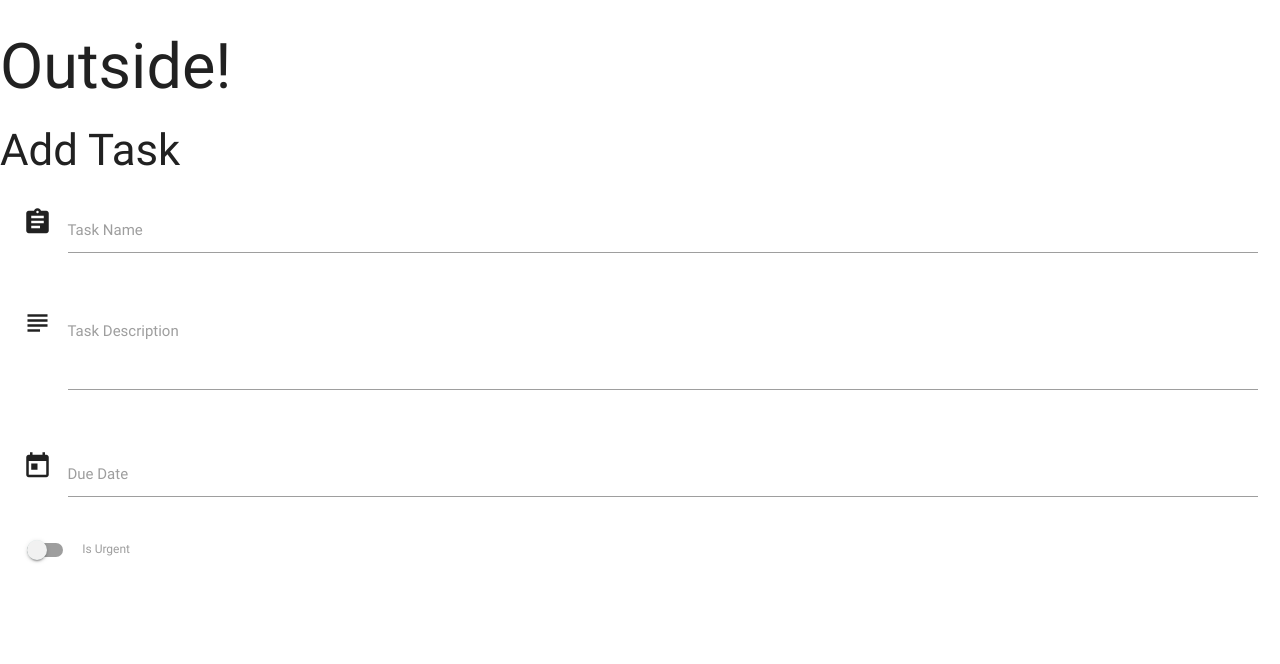
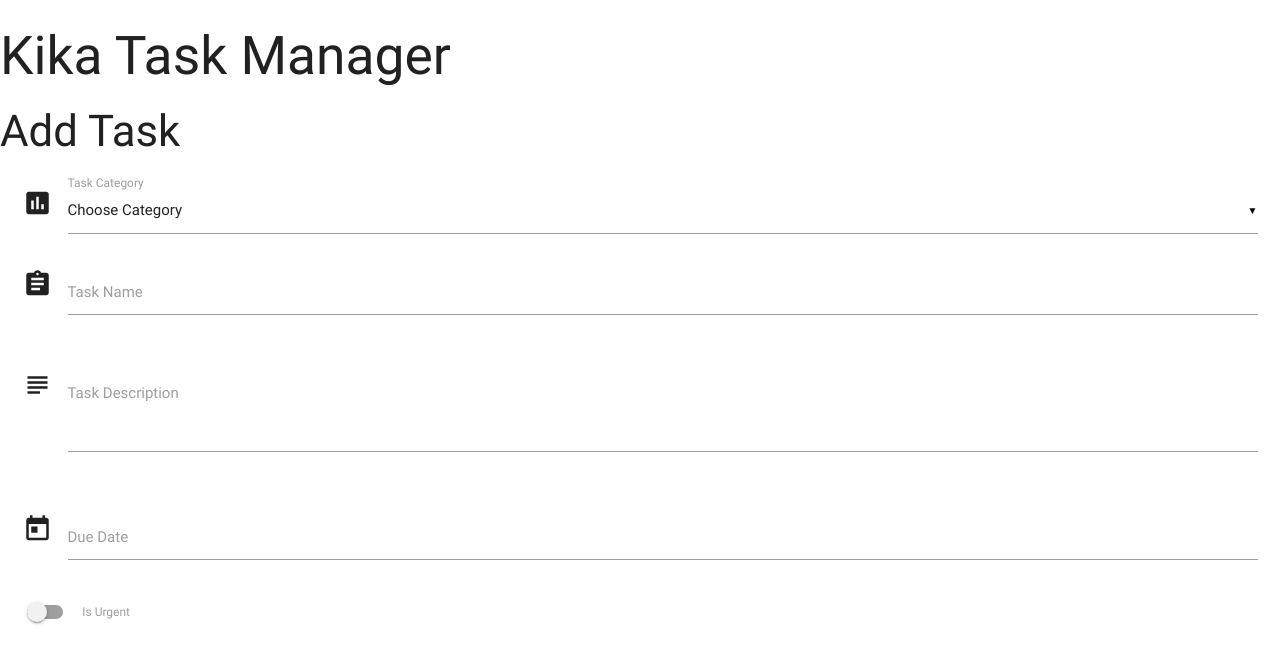
Before and after one commit to kescardoso/flask-task-manager, a Flask app: page /add_task in a window 1280 px wide. Shown: the top 664 px of the page. Run offline with Flask 2, Linux system fonts and the light colour scheme; data that the repository does not hold is empty; some libraries are stand-ins or nearby versions.

Commit message:
Allow task category selection

```diff
--- a/app.py
+++ b/app.py
@@ -23,7 +23,7 @@ def get_tasks():
 
 @app.route('/add_task')
 def add_task():
-    return render_template('addtask.html')
+    return render_template('addtask.html', categories=mongo.db.categories.find())
 
 
 if __name__ == '__main__':
--- a/templates/addtask.html
+++ b/templates/addtask.html
@@ -5,6 +5,19 @@
         <h3>Add Task</h3>
          <div class="row">
             <form action="" method="POST" class="col s12">
+
+                <div class="input-field col s12">
+                <i class="material-icons prefix">poll</i>
+                    <select id="category" name="category_name">
+                        <option value="" disabled selected>Choose Category</option>
+
+                        {% for cat in categories %}
+                        <option value="{{cat.category_name}}">{{cat.category_name}}</option>
+                        {% endfor %}
+
+                    </select>
+                    <label>Task Category</label>
+                </div>
 
                 <!-- Task name -->
                 <div class="row">
--- a/templates/base.html
+++ b/templates/base.html
@@ -5,24 +5,34 @@
     <meta name="viewport" content="width=device-width, initial-scale=1.0">
     <meta http-equiv="X-UA-Compatible" content="ie=edge">
 
-    <title>base</title>
+    <title>Base</title>
 
+    <!-- Fonts/Icons -->
     <link href="https://fonts.googleapis.com/icon?family=Material+Icons" rel="stylesheet">
+    <!-- Materialize CSS -->
     <link rel="stylesheet" href="https://cdnjs.cloudflare.com/ajax/libs/materialize/0.100.2/css/materialize.min.css">
 
 </head>
 <body>
-     <h1>Outside!</h1>
+     <h2>Kika Task Manager</h2>
         {% block content %}
         {% endblock %}
 
+    <!-- Jquery -->
     <script src="https://code.jquery.com/jquery-3.4.1.min.js"></script>
+    <!-- Materialize JS -->
     <script src="https://cdnjs.cloudflare.com/ajax/libs/materialize/0.100.2/js/materialize.min.js"></script>
+    <!-- Js Functions -->
     <script type="text/javascript">
+
         $(document).ready(function(){
+            // Js Collapsible Accordion
             $('.collapsible').collapsible();
+            // Js Select
+            $('select').material_select();
         });
 
+        // Js Date Picker
         $('.datepicker').pickadate({
             selectMonths: true, // Creates a dropdown to control month
             selectYears: 15, // Creates a dropdown of 15 years to control year,
@@ -32,6 +42,7 @@
             closeOnSelect: false // Close upon selecting a date,
         });
 
+        // Js Date Picker: Google Chrome Fix
         document.getElementById("matfix").addEventListener("click", function(e) {
 	        e.stopPropagation();
         });
```
